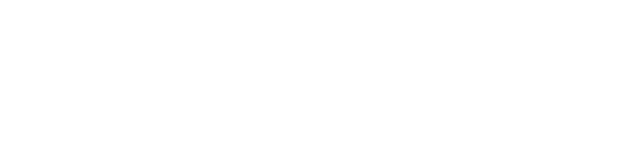
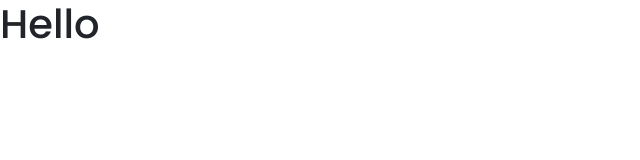
Before and after one commit to ThanawatSukkaravetsiri/pricingcard, a plain HTML site: page index.html in a window 1280 px wide. Shown: the whole page, without its empty margins (0-640 px from the left). Drawn offline with nearby package versions, Linux system fonts and the light colour scheme.

Commit message:
Add eternal resources (google font poppins and Bootstrap icons)

```diff
--- a/index.html
+++ b/index.html
@@ -5,9 +5,14 @@
     <meta name="viewport" content="width=device-width, initial-scale=1.0">
     <title>Document</title>
     <link href="https://cdn.jsdelivr.net/npm/bootstrap@5.3.8/dist/css/bootstrap.min.css" rel="stylesheet" integrity="sha384-sRIl4kxILFvY47J16cr9ZwB07vP4J8+LH7qKQnuqkuIAvNWLzeN8tE5YBujZqJLB" crossorigin="anonymous">
+    <link rel="stylesheet" href="https://cdn.jsdelivr.net/npm/bootstrap-icons@1.13.1/font/bootstrap-icons.min.css">
+    <link rel="preconnect" href="https://fonts.googleapis.com">
+    <link rel="preconnect" href="https://fonts.gstatic.com" crossorigin>
+    <link href="https://fonts.googleapis.com/css2?family=Poppins:ital,wght@0,100;0,200;0,300;0,400;0,500;0,600;0,700;0,800;0,900;1,100;1,200;1,300;1,400;1,500;1,600;1,700;1,800;1,900&display=swap" rel="stylesheet">
+    <link rel="stylesheet" href="style.css">
 </head>
 <body>
-
+    <h1>Hello</h1>
     <script src="https://cdn.jsdelivr.net/npm/bootstrap@5.3.8/dist/js/bootstrap.bundle.min.js" integrity="sha384-FKyoEForCGlyvwx9Hj09JcYn3nv7wiPVlz7YYwJrWVcXK/BmnVDxM+D2scQbITxI" crossorigin="anonymous"></script>
 </body>
 </html>
--- /dev/null
+++ b/style.css
@@ -0,0 +1,5 @@
+body {
+    font-family: "Poppins", sans-serif;
+    font-weight: 300;
+    font-style: normal;
+}
```
